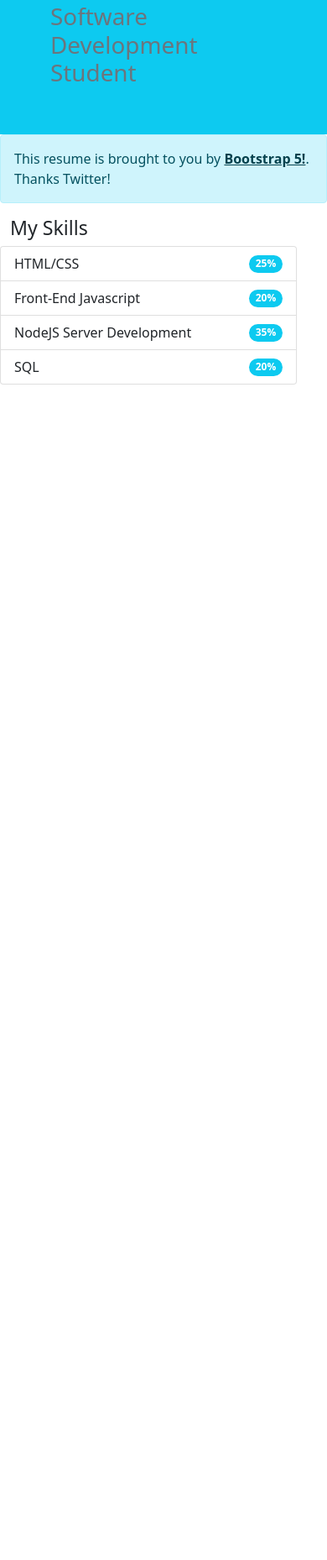
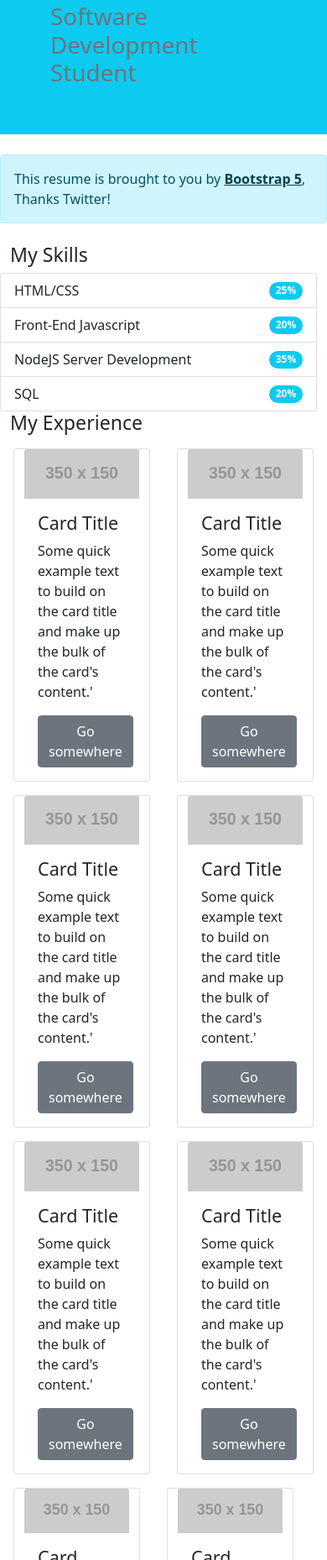
Before and after one commit to ethanjd23/Responsive-Resume, a plain HTML site: page index.html in a window 390 px wide. Shown: the part 142-2000 px from the top of the page at 84% size. Before the commit the page ends 844 px from the top, so only its background shows below. Drawn offline with nearby package versions, Linux system fonts and the light colour scheme; placeholder pictures from the web are drawn by us.

Commit message:
Had to add my own css file because max width wasn't working. Looks good on desktop and mobile now.

```diff
--- a/index.html
+++ b/index.html
@@ -7,7 +7,7 @@
 
     <!-- Bootstrap CSS -->
     <link href="https://cdn.jsdelivr.net/npm/bootstrap@5.0.0-beta1/dist/css/bootstrap.min.css" rel="stylesheet" integrity="sha384-giJF6kkoqNQ00vy+HMDP7azOuL0xtbfIcaT9wjKHr8RbDVddVHyTfAAsrekwKmP1" crossorigin="anonymous">
-
+    <link rel="stylesheet" href="styles.css">
     <title>Ethan's Responsive Resume</title>
   </head>
   <body>
@@ -17,8 +17,9 @@
         <h3 class="text-success display-6 text-muted">Software Development Student</h3>
     </div>
     <div class="row">
-        <div class="alert alert-info" role="alert">
-            This resume is brought to you by <a href="http://getbootstrap.com" target="_blank" class="alert-link">Bootstrap 5!</a>. Thanks Twitter!
+        <div class="alert alert-info my-4" role="alert">
+            This resume is brought to you by <a href="http://getbootstrap.com" target="_blank" class="alert-link">Bootstrap 5</a>, Thanks Twitter!
+        </div>
     </div>
     <div class="row">
         <h3>My Skills</h3>
@@ -37,7 +38,83 @@
             </li>
         </ul>
     </div>
+    <div class="row card-deck d-flex">
+        <h3>My Experience</h3>
+        <div class="card col-3 mx-3 my-2 flex-fill my-own">
+            <img src="https://via.placeholder.com/350x150" class="card-img-top" alt="..."></img:src>
+            <div class="card-body">
+                <h4 class="card-title">Card Title</h4>
+                <p class="card-text">Some quick example text to build on the card title and make up the bulk of the card's content.'</p>
+                <a href="#" class="btn btn-secondary">Go somewhere</a>
             </div>
+        </div>
+        <div class="card col-3 mx-3 my-2 flex-fill my-own">
+            <img src="https://via.placeholder.com/350x150" class="card-img-top" alt="..."></img:src>
+            <div class="card-body">
+                <h4 class="card-title">Card Title</h4>
+                <p class="card-text">Some quick example text to build on the card title and make up the bulk of the card's content.'</p>
+                <a href="#" class="btn btn-secondary">Go somewhere</a>
+            </div>
+        </div>
+        <div class="row d-lg-none"></div>
+        <div class="card col-3 mx-3 my-2 flex-fill my-own">
+            <img src="https://via.placeholder.com/350x150" class="card-img-top" alt="..."></img:src>
+            <div class="card-body">
+                <h4 class="card-title">Card Title</h4>
+                <p class="card-text">Some quick example text to build on the card title and make up the bulk of the card's content.'</p>
+                <a href="#" class="btn btn-secondary">Go somewhere</a>
+            </div>
+        </div>
+        <div class="card col-3 mx-3 my-2 flex-fill my-own">
+            <img src="https://via.placeholder.com/350x150" class="card-img-top" alt="..."></img:src>
+            <div class="card-body">
+                <h4 class="card-title">Card Title</h4>
+                <p class="card-text">Some quick example text to build on the card title and make up the bulk of the card's content.'</p>
+                <a href="#" class="btn btn-secondary">Go somewhere</a>
+            </div>
+        </div>
+        <div class="row d-lg-none"></div>
+        <div class="card col-3 mx-3 my-2 flex-fill my-own">
+            <img src="https://via.placeholder.com/350x150" class="card-img-top" alt="..."></img:src>
+            <div class="card-body">
+                <h4 class="card-title">Card Title</h4>
+                <p class="card-text">Some quick example text to build on the card title and make up the bulk of the card's content.'</p>
+                <a href="#" class="btn btn-secondary">Go somewhere</a>
+            </div>
+        </div>
+        <div class="card col-3 mx-3 my-2 flex-fill my-own">
+            <img src="https://via.placeholder.com/350x150" class="card-img-top" alt="..."></img:src>
+            <div class="card-body">
+                <h4 class="card-title">Card Title</h4>
+                <p class="card-text">Some quick example text to build on the card title and make up the bulk of the card's content.'</p>
+                <a href="#" class="btn btn-secondary">Go somewhere</a>
+            </div>
+        </div>
+        <div class="row d-lg-none"></div>
+        <div class="row">
+            <div class="card col-3 mx-3 my-2 flex-fill my-own">
+                <img src="https://via.placeholder.com/350x150" class="card-img-top" alt="..."></img:src>
+                <div class="card-body">
+                    <h4 class="card-title">Card Title</h4>
+                    <p class="card-text">Some quick example text to build on the card title and make up the bulk of the card's content.'</p>
+                    <a href="#" class="btn btn-secondary">Go somewhere</a>
+                </div>
+            </div>
+            <div class="card col-3 mx-3 my-2 flex-fill my-own">
+                <img src="https://via.placeholder.com/350x150" class="card-img-top" alt="..."></img:src>
+                <div class="card-body">
+                    <h4 class="card-title">Card Title</h4>
+                    <p class="card-text">Some quick example text to build on the card title and make up the bulk of the card's content.'</p>
+                    <a href="#" class="btn btn-secondary">Go somewhere</a>
+                </div>
+            </div>
+        </div>
+    </div>
+    <div class="row p-5 bg-info">
+        <p class="text-center">Your information here.</p>
+    </div>
+    </div>
+
 </div>
     <script src="https://cdn.jsdelivr.net/npm/bootstrap@5.0.0-beta1/dist/js/bootstrap.bundle.min.js" integrity="sha384-ygbV9kiqUc6oa4msXn9868pTtWMgiQaeYH7/t7LECLbyPA2x65Kgf80OJFdroafW" crossorigin="anonymous"></script>
   </body>
--- /dev/null
+++ b/styles.css
@@ -0,0 +1,3 @@
+.my-own {
+    max-width: 350px;
+}
```
Lines whose indentation alone changed are shown as unchanged.
